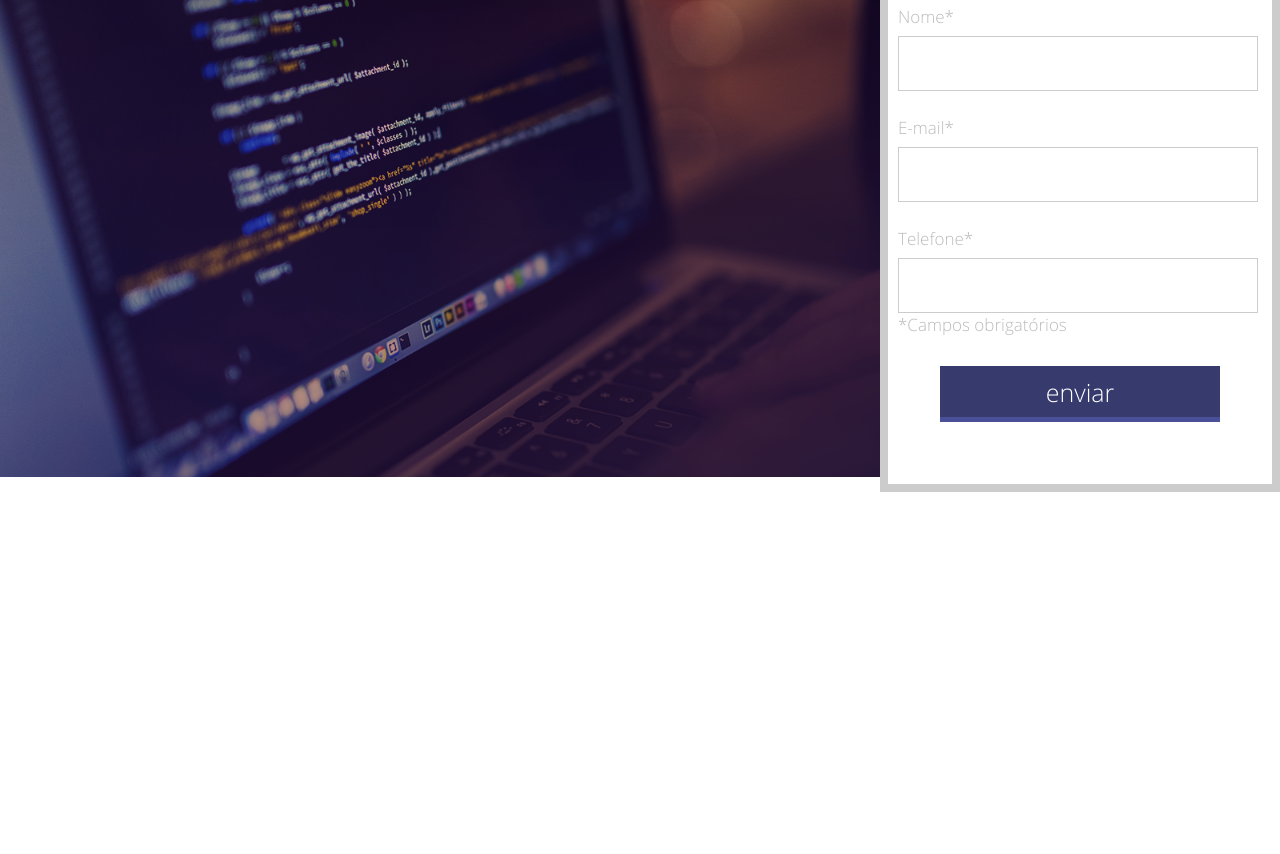
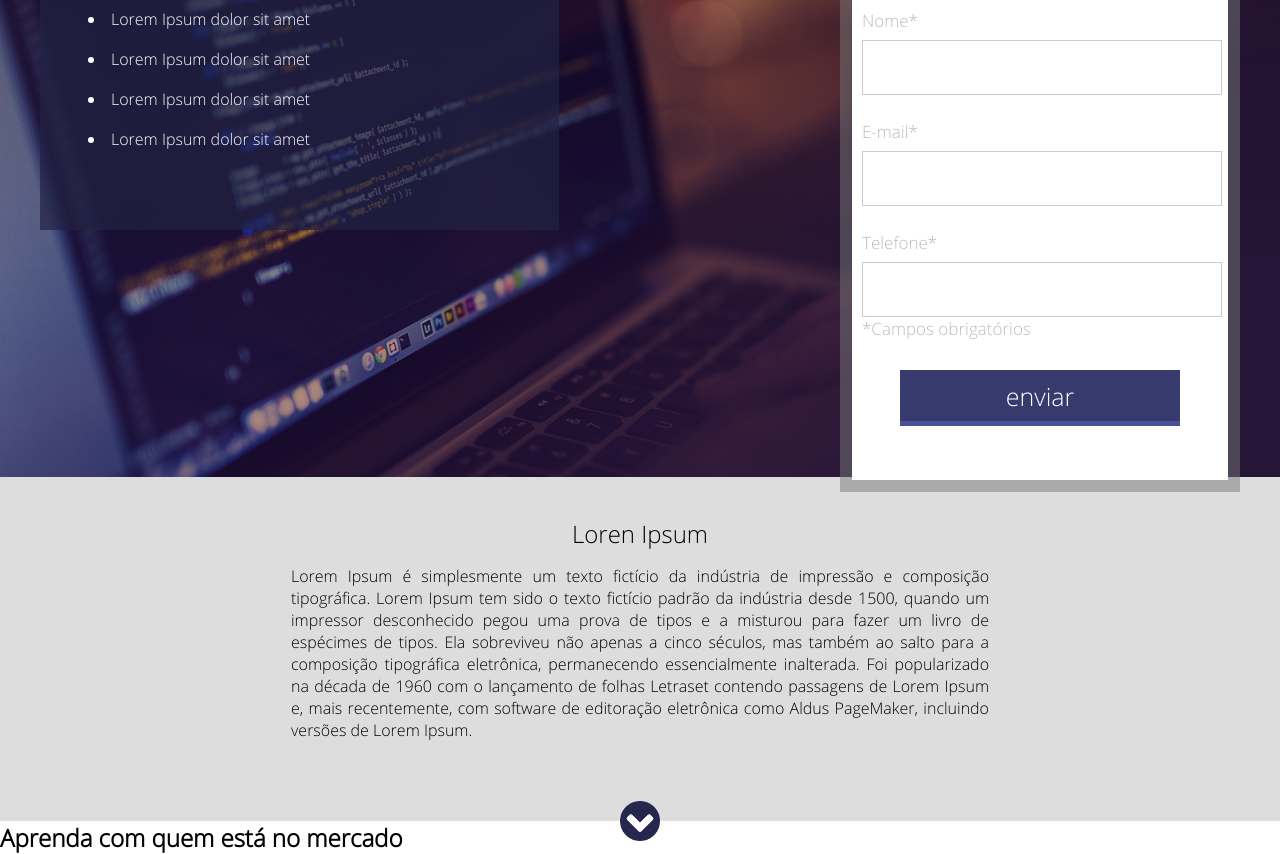
Before and after one commit to stefanie-martins/projeto_01, a plain HTML site: page index.html in a window 1280 px wide. Shown: the part 140-994 px from the top of the page. Before the commit the page ends 800 px from the top, so only its background shows below. Drawn offline with Linux system fonts and the light colour scheme.

Commit message:
container-2

```diff
--- a/css/style.css
+++ b/css/style.css
@@ -12,7 +12,7 @@
 
 .center
 {
-    width: 1280px;
+    width: 1200px;
     margin: 0 auto;
 }
 
@@ -48,7 +48,10 @@
     float: right;
     position: relative;
     top: -15px; /*metade de 30px*/
-    border: 8px solid #CCC;
+    border: 12px solid;
+    border-color: rgba(120,120,120,0.5);
+    background-clip: padding-box;
+
 }
 
 .form h2{
@@ -99,3 +102,49 @@
 .form input[type=submit]:hover{
     background-color: #323665;
 }
+
+.container-list{
+    padding: 30px;
+    margin-top: 40px;
+    float: left;
+    width: 519px;
+    height: 270px;
+    background-color: rgba(33,35,67,0.7);
+}
+
+.container-list ul{
+    list-style-position: inside;
+}
+
+.container-list ul li{
+    margin: 18px;
+    color: white;
+}
+
+.container-2{
+    padding: 40px;
+    background-color: #DDD;
+    text-align: center;
+}
+
+.container-2 h2{
+    font-weight: normal;
+}
+
+.container-2 p {
+    width: 698px;
+    margin-top: 15px;
+    display: inline-block;
+    text-align: justify;
+}
+
+.arrow{
+    position: relative;
+    top: 60px;
+    left: 50%;
+    margin-left: -20px;
+    width: 40px;
+    height: 40px;
+    background-image: url('../imagens/arrow.png');
+    background-size: 100% 100%;
+}
--- a/index.html
+++ b/index.html
@@ -15,6 +15,17 @@
 
     <div class="container-banner">
         <div class="center">
+
+            <div class="container-list">
+                <ul>
+                    <li> Lorem Ipsum dolor sit amet</li>
+                    <li> Lorem Ipsum dolor sit amet</li>
+                    <li> Lorem Ipsum dolor sit amet</li>
+                    <li> Lorem Ipsum dolor sit amet</li>
+                </ul>
+
+            </div><!--container-list-->
+
             <div class="form">
                 <h2>Prencha o formulario</h2>
                 <form>
@@ -54,5 +65,36 @@
             </div><!--form-->
         </div><!--center-->
     </div><!--container-banner-->
+
+    <div class="container-2">
+
+        <div class="center">
+
+        <h2>Loren Ipsum</h2>
+        <p>Lorem Ipsum é simplesmente um texto fictício da indústria de impressão e composição tipográfica. Lorem Ipsum tem sido o texto
+            fictício padrão da indústria desde 1500, quando um impressor desconhecido pegou uma prova de tipos e a misturou para fazer
+            um livro de espécimes de tipos. Ela sobreviveu não apenas a cinco séculos, mas também ao salto para a composição tipográfica
+            eletrônica, permanecendo essencialmente inalterada. Foi popularizado na década de 1960 com o lançamento de folhas Letraset
+            contendo passagens de Lorem Ipsum e, mais recentemente, com software de editoração eletrônica como Aldus PageMaker,
+            incluindo versões de Lorem Ipsum.</p>
+
+        </div><!--center-->
+
+        <div class="arrow">
+        </div><!--arrow-->
+
+    </div><!--container-2-->
+
+    <div class="section">
+        <h2>Aprenda com quem está no mercado</h2>
+
+        <div class="container-section">
+
+        </div><!--container-section-->
+
+    </div><!--section-->
+
+
+
 </body>
 </html>
```
